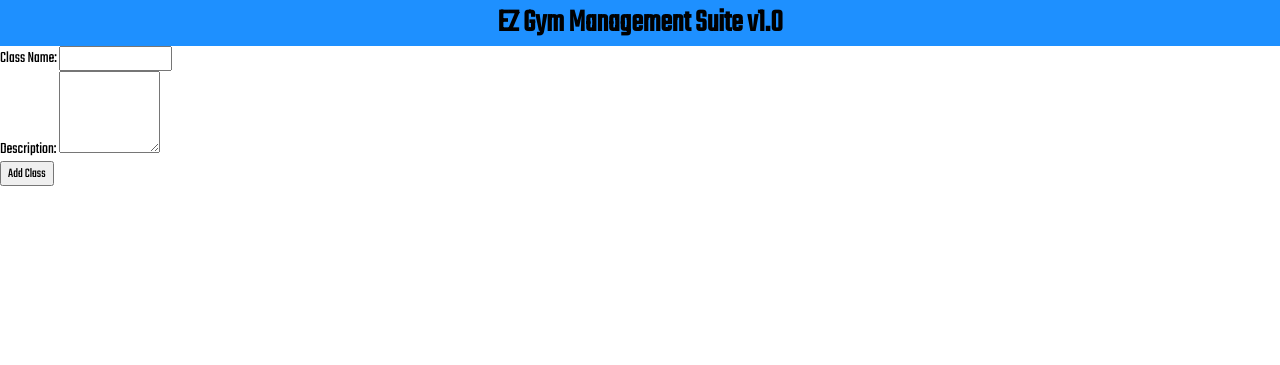
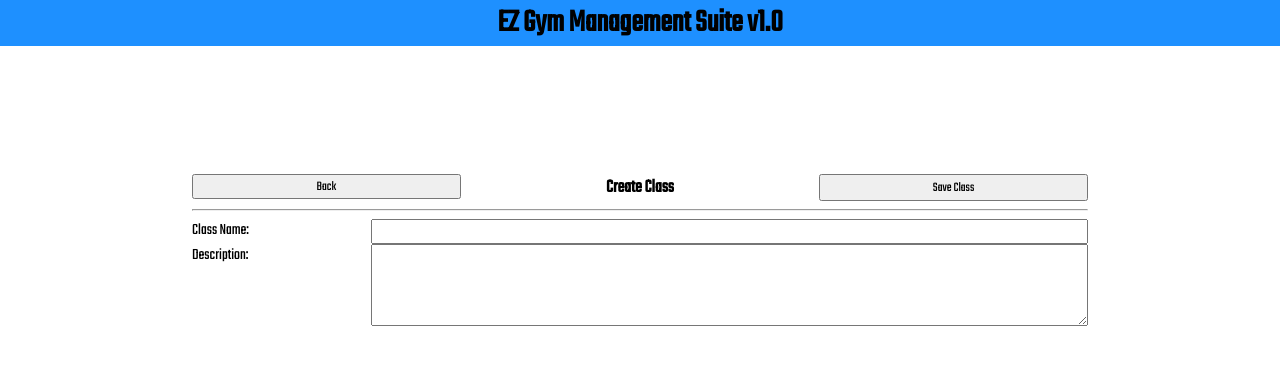
Before and after one commit to davidmacarabrown/gym_management_app, a Flask app: page /classes/new in a window 1280 px wide. Shown: the top 365 px of the page. Run offline with Flask 2, Linux system fonts and the light colour scheme.

Commit message:
add new class page styled

```diff
--- a/static/style.css
+++ b/static/style.css
@@ -264,7 +264,8 @@ footer > p {
 .class-information-container {
     grid-area: class-id;
 }
- .class-name {
+
+.class-name {
      grid-area: class-name;
  }
 
@@ -288,3 +289,29 @@ footer > p {
  #members-list-selector {
      align-content: center;
  }
+
+ /* CREATE CLASS PAGE -------------------------------- */
+
+ .save-class-form {
+     display:grid;
+     grid-template-columns: 20% 80%;
+     grid-template-areas:
+      "class-label class-text"
+      "description-label description-text"}
+
+
+.class-label {
+    grid-area: class-label;
+}
+
+.class-text {
+    grid-area: class-text;
+}
+
+.description-label {
+    grid-area: description-label;
+}
+
+.description-text {
+    grid-area: description-text;
+}
--- a/templates/gym_class/new.html
+++ b/templates/gym_class/new.html
@@ -1,17 +1,26 @@
 {% extends "base.html" %}
 
 {% block content %}
-
-<div>
+<main>
+    <div class="child-head-container">
+        <form class="back-button-form" action="/">
+            <button class="child-head-button" type="submit">Back</button>
+        </form>
+        <h3 class="child-h3">Create Class</h3>
+        <button form="save-class-form" type="submit">Save Class</button>
+    </div>
+    <hr>
     <div>
-        <form action="/classes" method="post">
-            <label for="name">Class Name:</label>
-            <input type="text" name="name" id="name" required><br>
-            <label for="description">Description:</label>
-            <textarea name="description" id="description" required rows="4" cols="16"></textarea><br>
-            <button type="submit">Add Class</button>
-        </form>
+        <div>
+            <form id="save-class-form" action="/classes" method="post">
+                <div class="save-class-form">
+                    <label class="class-label" for="name">Class Name:</label>
+                    <input class="class-text" type="text" name="name" id="name" required><br>
+                    <label class="description-label" for="description">Description:</label>
+                    <textarea class="description-text" name="description" id="description" required rows="4" cols="40"></textarea><br>
+                </div>
+            </form>
+        </div>
     </div>
-</div>
-
+</main>
 {% endblock %}
--- a/templates/members/index.html
+++ b/templates/members/index.html
@@ -3,11 +3,11 @@
 {% block content %}
 <main>
     <div class="child-head-container">
-        <form class=back-button-form action="/">
+        <form class="back-button-form" action="/">
             <button class="child-head-button" type="submit">Back</button>
         </form>
         <h3 class="child-h3">Active Members</h3>
-        <div class="child-pad"></div>
+        <form class="add-class-button"></form>
     </div>
     <hr>
         {% for member in all_members %}
```
